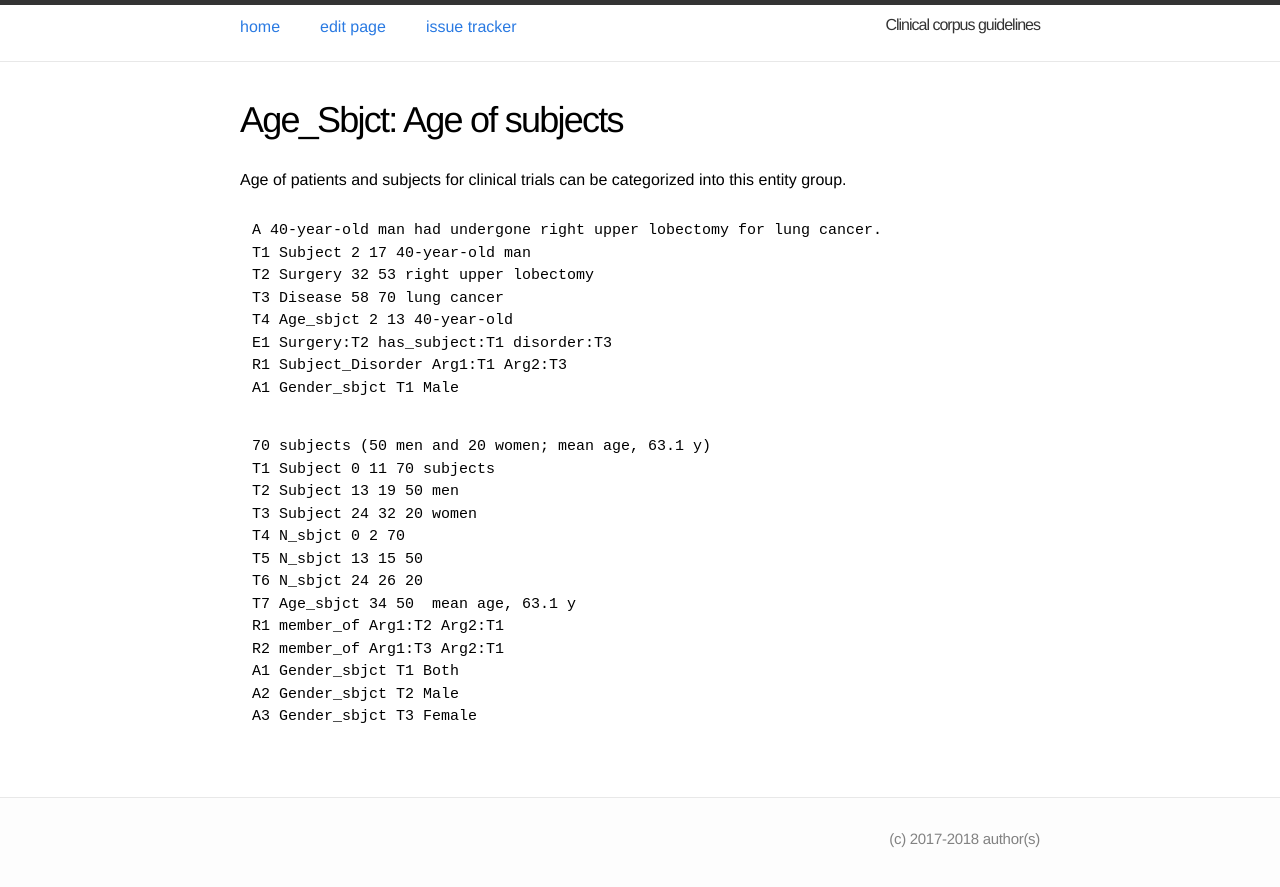
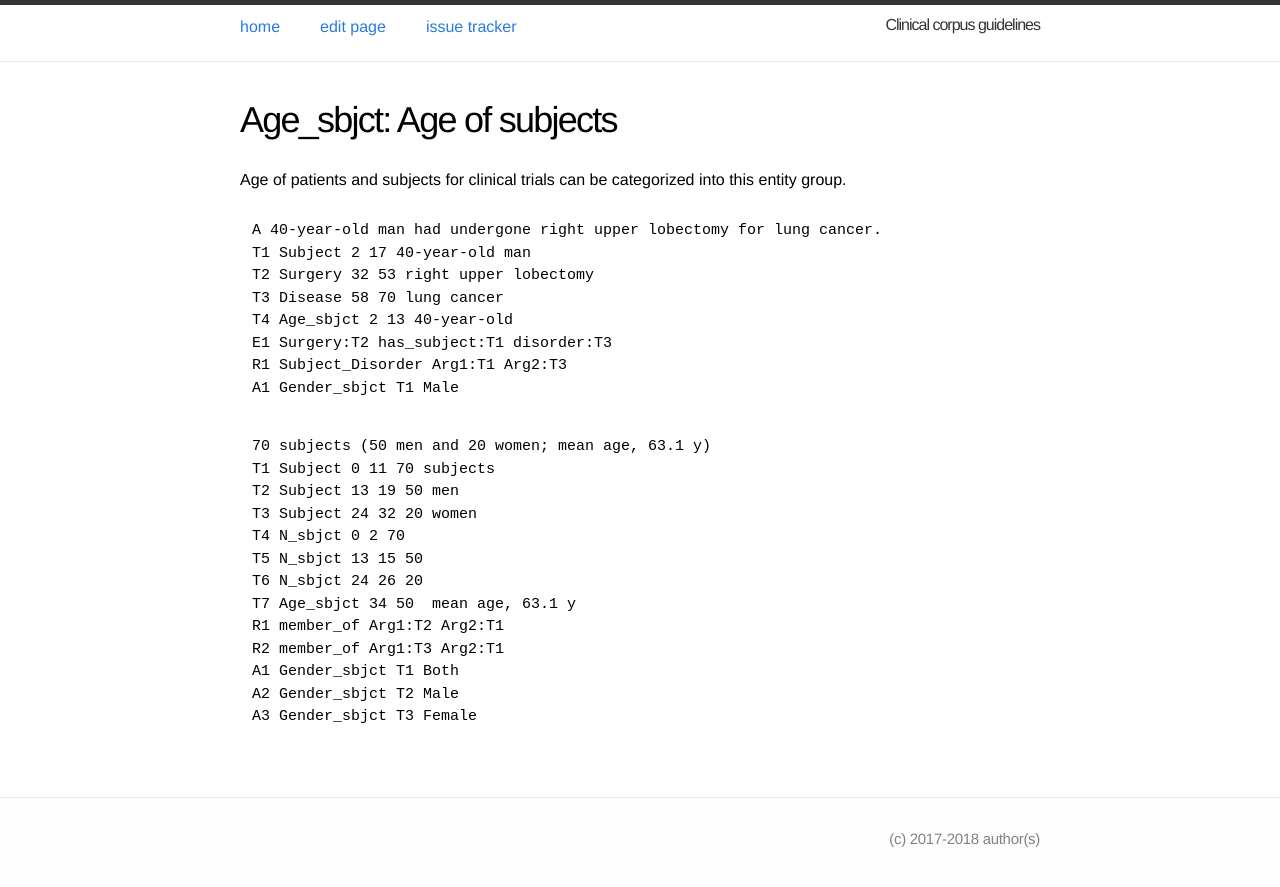
Before and after one commit to ezcatdb/clinicalcorpus-guidelines, a Jekyll site: the page built from _entity/Age_sbjct.md, in a window 1280 px wide. Shown: the top 887 px of the page. Built offline with Jekyll 4.4.1, drawn with Linux system fonts in a browser that asks for light colours.

```diff
--- a/_entity/Age_sbjct.md
+++ b/_entity/Age_sbjct.md
@@ -1,6 +1,6 @@
 ---
 layout: entry
-title: "Age_Sbjct"
+title: "Age_sbjct"
 shortdef: "Age of subjects"
 order: 9
 ---
```
